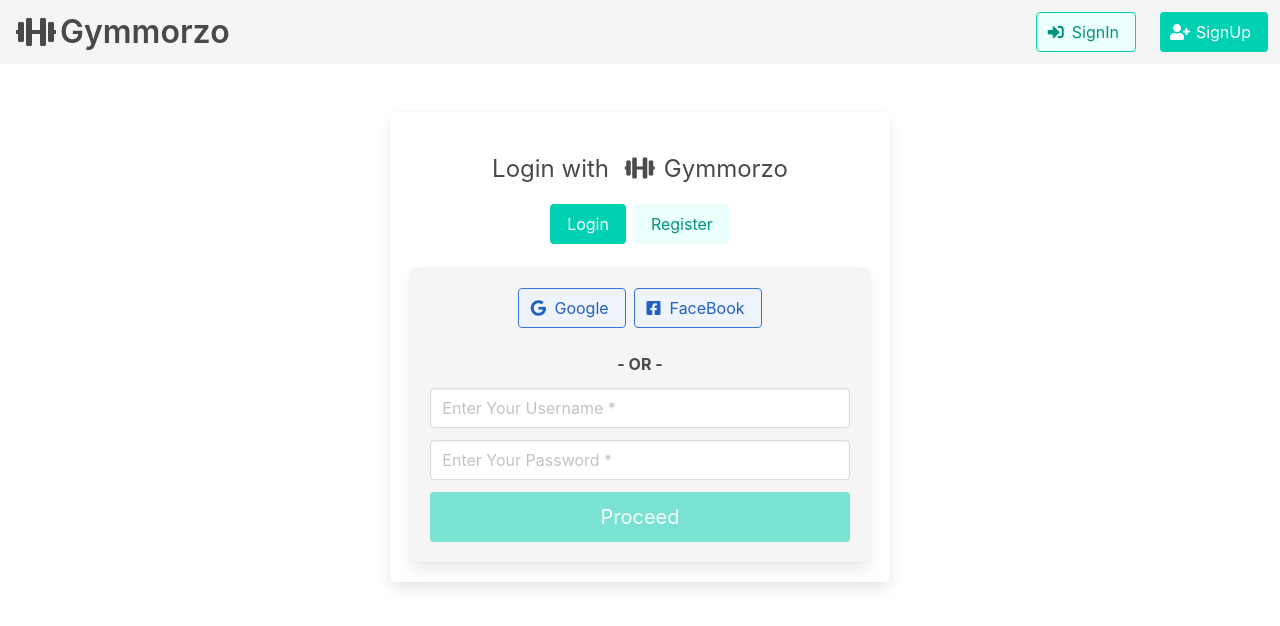
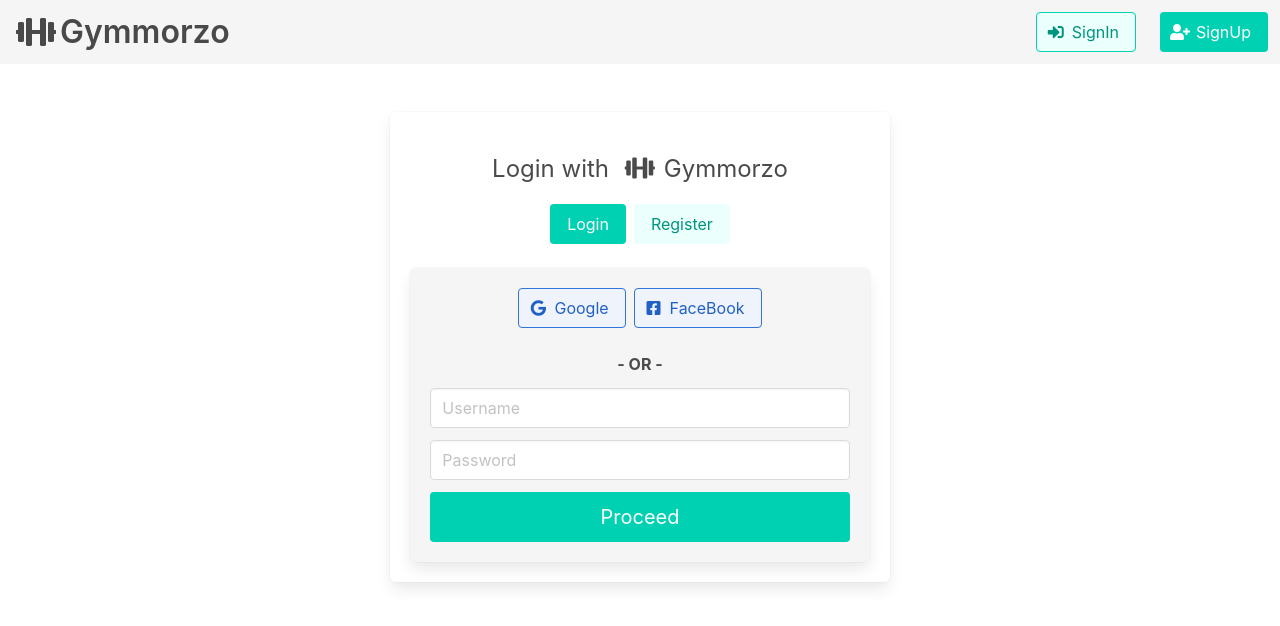
Before and after one commit to dhruvindsd-dev/Gymorzo, a React (Create React App) app: page /auth/signin in a window 1280 px wide. Shown: the top 626 px of the page. Built offline with nearby package versions, Linux system fonts and the light colour scheme.

Commit message:
- added react-hooks-form

```diff
--- a/src/pages/Auth/Auth.js
+++ b/src/pages/Auth/Auth.js
@@ -1,7 +1,7 @@
 import React, { useEffect, useState } from "react";
 import { Link, withRouter } from "react-router-dom";
 import Logo from "../../components/Logo/Logo";
-import InputList from "./InputList/InputList";
+import HookForm from "./InputList/HookForm";
 
 const UserAuth = (props) => {
   const [IsSignUp, setIsSignUp] = useState(false);
@@ -52,7 +52,7 @@
             </div>
             <p className="my-3 has-text-weight-bold"> - OR - </p>
 
-            <InputList isSignUp={IsSignUp} />
+            <HookForm isSignUp={IsSignUp} />
           </div>
         </div>
       </div>
--- a/src/pages/Auth/InputList/HookForm.js
+++ b/src/pages/Auth/InputList/HookForm.js
@@ -1,23 +1,105 @@
-import React from "react";
+import React, { useContext, useState } from "react";
 import { useForm } from "react-hook-form";
+import { useHistory } from "react-router";
+import { AxiosInstance } from "../../../App";
+import AuthContext from "../../../AuthContext";
+import ErrorMsg from "../../../components/ErrorMsg/ErrorMsg";
 
 export default function HookForm({ isSignUp = false }) {
   const { register, handleSubmit, watch, errors } = useForm();
+  const [IsBtnLoading, setIsBtnLoading] = useState(false);
+  const [Error, setError] = useState("");
+  const authContext = useContext(AuthContext);
+  const history = useHistory();
   const onSubmit = (data) => {
-    console.log(data);
+    let url = "get-token";
+    // const formData = new FormData();
+    // for (let i in data) {
+    //   formData.append(i, data[i]);
+    // }
+    if (isSignUp) url = "sign-up";
+    setIsBtnLoading(true);
+    AxiosInstance.post(url, {
+      ...data,
+    })
+      .then((response) => {
+        // @ts-ignore
+        authContext.login(
+          response.data.token,
+          response.data.username,
+          response.data.email
+        );
+        history.push("/workouts/pending");
+      })
+      .catch((error) => {
+        if (error.response.data === "user_exists")
+          setError("User Aldready Exixts. Create A New Username");
+        else setError("Invalid Credentials");
+        setIsBtnLoading(false);
+      });
   };
   return (
     <div>
+      {Error && <ErrorMsg errMsg={Error} />}
       <form onSubmit={handleSubmit(onSubmit)}>
-        <input
-          type="text"
-          name="this is a test"
-          ref={register({ required: true })}
+        {isSignUp && (
+          <Input
+            inputRef={register({
+              required: true,
+              minLength: 6,
+              pattern: /\S+@\S+\.\S+/,
+            })}
+            placeholder="Email"
+            errorMsg="Invalid Email"
+            name="email"
+            error={errors.email}
+          />
+        )}
+        <Input
+          inputRef={register({ required: true })}
+          errorMsg="Invalid User"
+          name="username"
+          error={errors.username}
+          placeholder="Username"
         />
-        <button type="submit" className="button">
-          click me !!!
+        <Input
+          inputRef={register({ required: true })}
+          errorMsg="Invalid Password"
+          name="password"
+          error={errors.password}
+          placeholder="Password"
+          type="password"
+        />
+        <button
+          type="submit"
+          className="button is-fullwidth is-primary is-medium"
+        >
+          Proceed
         </button>
       </form>
     </div>
   );
 }
+const Input = ({
+  inputRef,
+  errorMsg,
+  name,
+  error,
+  placeholder,
+  type = "text",
+}) => {
+  return (
+    <div className="field">
+      <div className="control">
+        <input
+          type={type}
+          ref={inputRef}
+          className="input"
+          name={name}
+          placeholder={placeholder}
+        />
+      </div>
+      {error && <p className="is-danger help has-text-left">{errorMsg}</p>}
+    </div>
+  );
+};
--- a/src/pages/Auth/InputList/InputList.js
+++ /dev/null
@@ -1,157 +0,0 @@
-import React, { useContext, useEffect, useState } from "react";
-import { withRouter } from "react-router";
-import { AxiosInstance } from "../../../App";
-import AuthContext from "../../../AuthContext";
-import ErrorMsg from "../../../components/ErrorMsg/ErrorMsg";
-import Input from "../../../components/Input/Input";
-const InputList = (props) => {
-  // show only email and password when props.issignup === false ...
-  const [IsFormValid, setIsFormValid] = useState(false);
-  const [FormState, setFormState] = useState({});
-  const [Error, setError] = useState("");
-  const [IsBtnLoading, setIsBtnLoading] = useState(false);
-  const authContext = useContext(AuthContext);
-  useEffect(() => {
-    const form = {};
-    form.username = {
-      elementType: "input",
-      value: "",
-      touched: false,
-      valid: false,
-      validation: {
-        required: true,
-      },
-      elementConfig: {
-        type: "text",
-        placeholder: "Enter Your Username *",
-      },
-      errorMsg: "Enter a valid username ",
-    };
-    form.password = {
-      elementType: "input",
-      value: "",
-      touched: false,
-      valid: false,
-      validation: {
-        required: true,
-      },
-      elementConfig: {
-        type: "password",
-        placeholder: "Enter Your Password *",
-      },
-      errorMsg: "Enter a valid password",
-    };
-    if (props.isSignUp) {
-      form.email = {
-        elementType: "input",
-        value: "",
-        touched: false,
-        valid: false,
-        validation: {
-          required: true,
-        },
-        elementConfig: {
-          type: "email",
-          placeholder: "Enter Your Email Address *",
-        },
-        errorMsg: "Enter valid Email",
-      };
-    }
-    // resetting the form when changing routes, aka when the component gets reset
-    // for (let item in FormState) {
-    //   form[item].value = "";
-    // }
-    setFormState(form);
-    setIsFormValid(false);
-    setError("");
-  }, [props.isSignUp]);
-
-  const checkValidity = (rules, value) => {
-    let isValid = true;
-    if (rules.required) {
-      isValid = value.trim() !== "" && isValid;
-    }
-    if (rules.maxLength) {
-      isValid = value.length < rules.maxLength && isValid;
-    }
-    return isValid;
-  };
-  const inputChangeHandler = (identifier, event) => {
-    const updateForm = { ...FormState };
-    const updatedFormElement = {
-      ...updateForm[identifier],
-    };
-    updatedFormElement.value = event.target.value;
-    updatedFormElement.valid = checkValidity(
-      FormState[identifier].validation,
-      event.target.value
-    );
-    updatedFormElement.touched = true;
-    updateForm[identifier] = updatedFormElement;
-
-    let formValidity = true;
-    for (let item in updateForm) {
-      if (!updateForm[item].valid) {
-        formValidity = false;
-        break;
-      }
-    }
-    setIsFormValid(formValidity);
-    setFormState(updateForm);
-  };
-  const handleOnSubmit = () => {
-    let url = "get-token";
-    const formData = new FormData();
-    for (let i in FormState) {
-      formData.append(i, FormState[i].value);
-    }
-    if (props.isSignUp) url = "sign-up";
-    setIsBtnLoading(true);
-    AxiosInstance.post(url, formData)
-      .then((response) => {
-        // @ts-ignore
-        authContext.login(
-          response.data.token,
-          response.data.username,
-          response.data.email
-        );
-        props.history.push("/workouts/pending");
-      })
-      .catch((error) => {
-        if (error.response.data === "user_exists")
-          setError("User Aldready Exixts. Create A New Username");
-        else setError("Invalid Credentials");
-        setIsBtnLoading(false);
-      });
-  };
-  let error = null;
-  if (!!Error) error = <ErrorMsg errMsg={Error} />;
-  return (
-    <div>
-      {error}
-      {Object.keys(FormState).map((item, i) => (
-        <Input
-          key={i}
-          valid={FormState[item].valid}
-          change={inputChangeHandler.bind(this, item)}
-          touched={FormState[item].touched}
-          value={FormState[item].value}
-          config={FormState[item].elementConfig}
-          errorMsg={FormState[item].errorMsg}
-        />
-      ))}
-      <button
-        disabled={!IsFormValid}
-        onClick={handleOnSubmit}
-        className={
-          "button is-medium is-fullwidth is-primary " +
-          (IsBtnLoading ? "is-loading" : "")
-        }
-      >
-        Proceed
-      </button>
-    </div>
-  );
-};
-
-export default withRouter(InputList);
```
Also changed, not shown: 1 other file (tests, documents, lock files or other folders).
